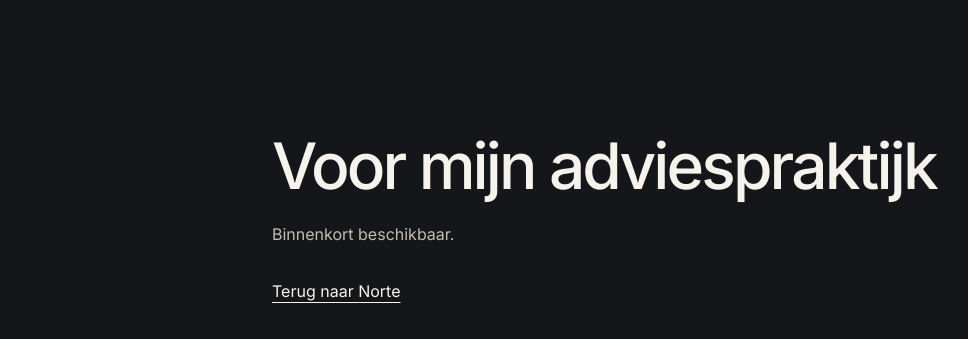
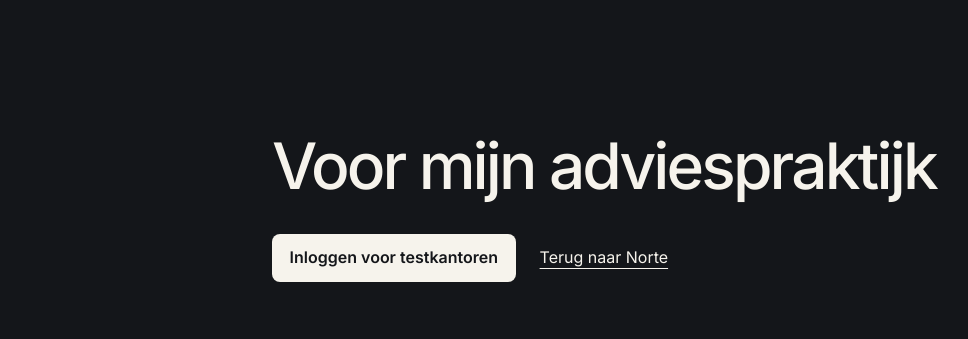
Before and after one commit to JeltenMoeyersoons/norte-site, a plain HTML site: page adviespraktijk/index.html in a window 1280 px wide. Shown: the part 111-450 px from the top of the page, without its empty margins (32-1000 px from the left). Drawn offline with Linux system fonts and the light colour scheme.

Commit message:
Bied aanmelding voor Norte-testkantoren aan

```diff
--- a/adviespraktijk/index.html
+++ b/adviespraktijk/index.html
@@ -13,17 +13,21 @@
     header img { display: block; width: 114px; height: auto; }
     main { max-width: 42rem; margin: clamp(5rem, 19vh, 13rem) auto 3rem; }
     h1 { margin: 0; font-size: clamp(2.2rem, 5vw, 4rem); line-height: 1.12; font-weight: 500; letter-spacing: -.045em; }
-    p { margin: 1.25rem 0 2rem; color: #c2bdb2; }
     a { color: inherit; text-underline-offset: .3em; }
     a:focus-visible { outline: 2px solid currentColor; outline-offset: 6px; }
+    .actions { display: flex; flex-wrap: wrap; align-items: center; gap: 1rem 1.5rem; margin-top: 2rem; }
+    .primary { display: inline-flex; align-items: center; min-height: 3rem; padding: .6rem 1.1rem; border-radius: .5rem; color: #14161a; background: #f6f3ec; font-weight: 600; text-decoration: none; }
+    .primary:focus-visible { outline-color: #f6f3ec; }
   </style>
 </head>
 <body>
   <header><a href="/?intro=overslaan" aria-label="Norte startpagina"><img src="/assets/logo.svg" alt="Norte"></a></header>
   <main>
     <h1>Voor mijn adviespraktijk</h1>
-    <p>Binnenkort beschikbaar.</p>
-    <a href="/?intro=overslaan">Terug naar Norte</a>
+    <div class="actions">
+      <a class="primary" href="https://nortetestkantorendaxdudhj-aanmelden.functions.fnc.nl-ams.scw.cloud/">Inloggen voor testkantoren</a>
+      <a href="/?intro=overslaan">Terug naar Norte</a>
+    </div>
   </main>
 </body>
 </html>
```
